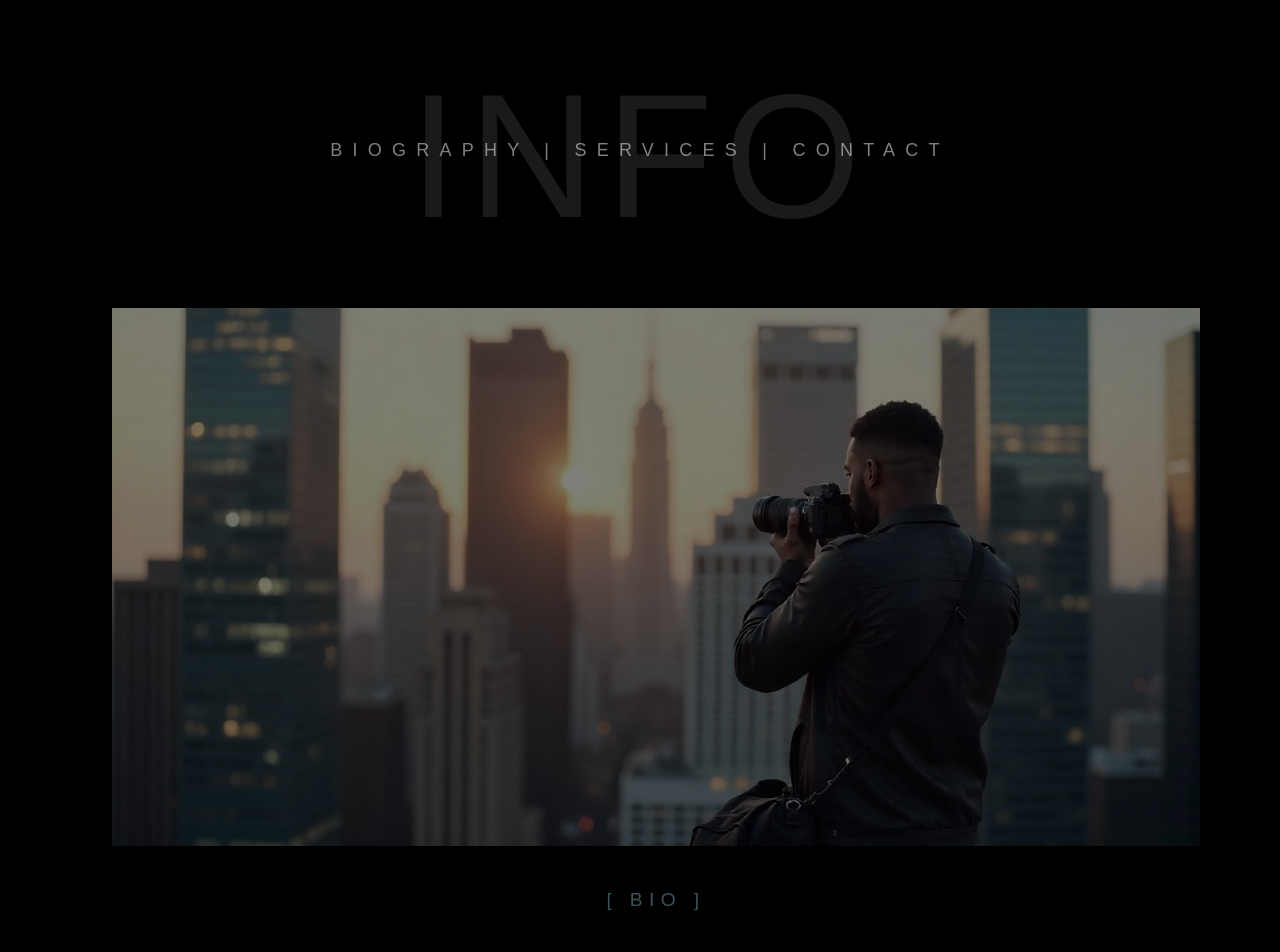
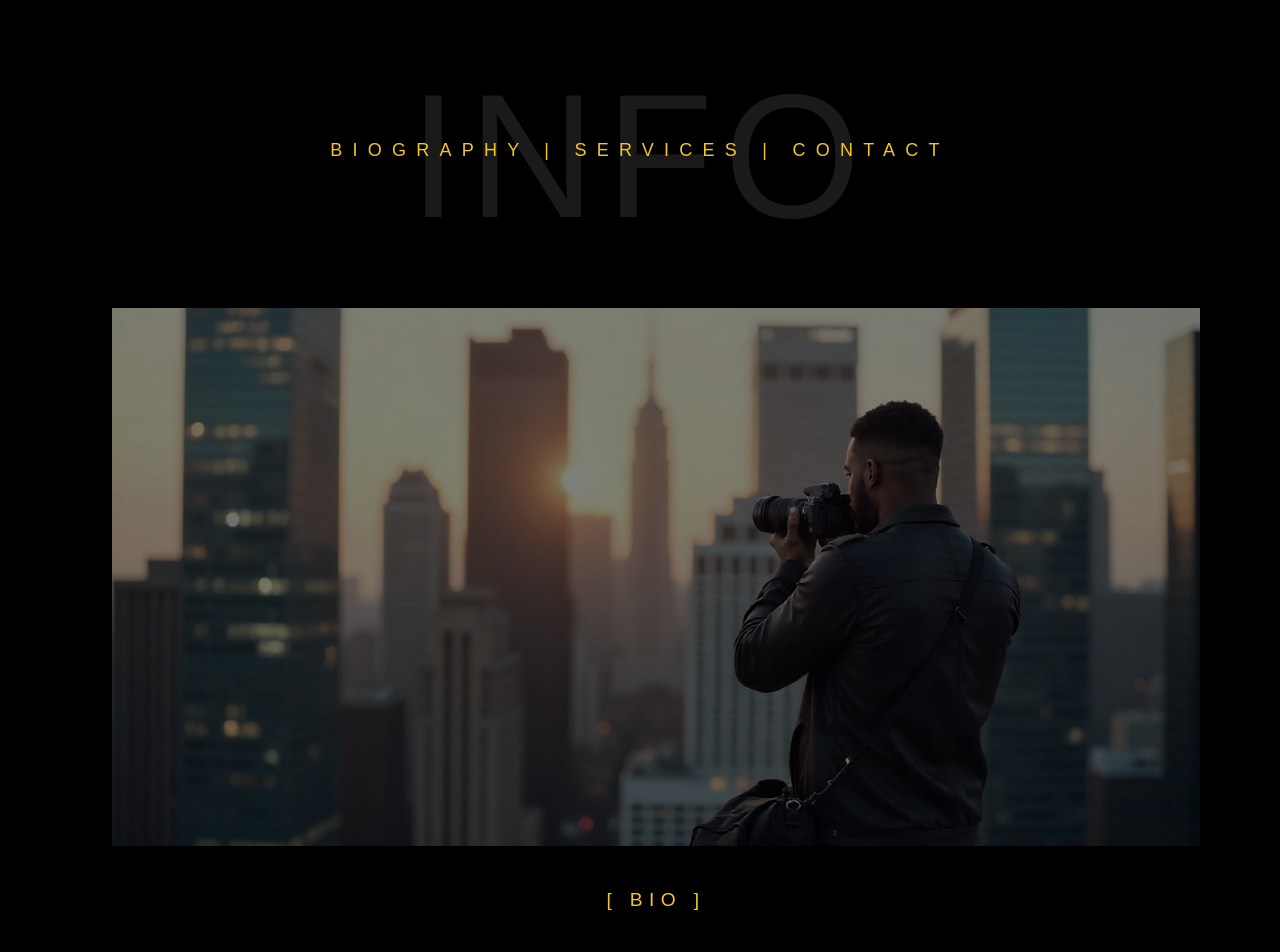
Before and after one commit to jafferkimitei/Filmmaker-portfolio, a React (Create React App) app: page /info in a window 1280 px wide. Shown: the part 40-992 px from the top of the page. Built offline with nearby package versions, Linux system fonts and the light colour scheme; no server answers; a web font is replaced by a local one.

Commit message:
text colors

```diff
--- a/src/components/DummyPage.js
+++ b/src/components/DummyPage.js
@@ -129,7 +129,7 @@ const DummyPage = () => {
               top: "22vh",
               margin: "0 auto",
               textTransform: "uppercase",
-              color: "rgba(255, 255, 255, .5)",
+              color: "#F3C623",
               letterSpacing: "0.8vw",
               pointerEvents: "none",
               textAlign: "center",
@@ -166,7 +166,7 @@ const DummyPage = () => {
                       href={item.link}
                       target="_blank"
                       rel="noopener noreferrer"
-                      className="p-2 bg-gray-400 hover:bg-gray-200 rounded-full cursor-pointer"
+                      className="p-2 bg-gray-400 hover:bg-[#F3C623] rounded-full cursor-pointer"
                     >
                       <img
                         src={item.icon}
--- a/src/index.css
+++ b/src/index.css
@@ -142,7 +142,7 @@ code {
   text-transform: uppercase;
   letter-spacing: .5vw;
   font-size: 1.5vw;
-  color: #3d5257;
+  color: #F3C623;
 }
 
 .feature-image {
```
